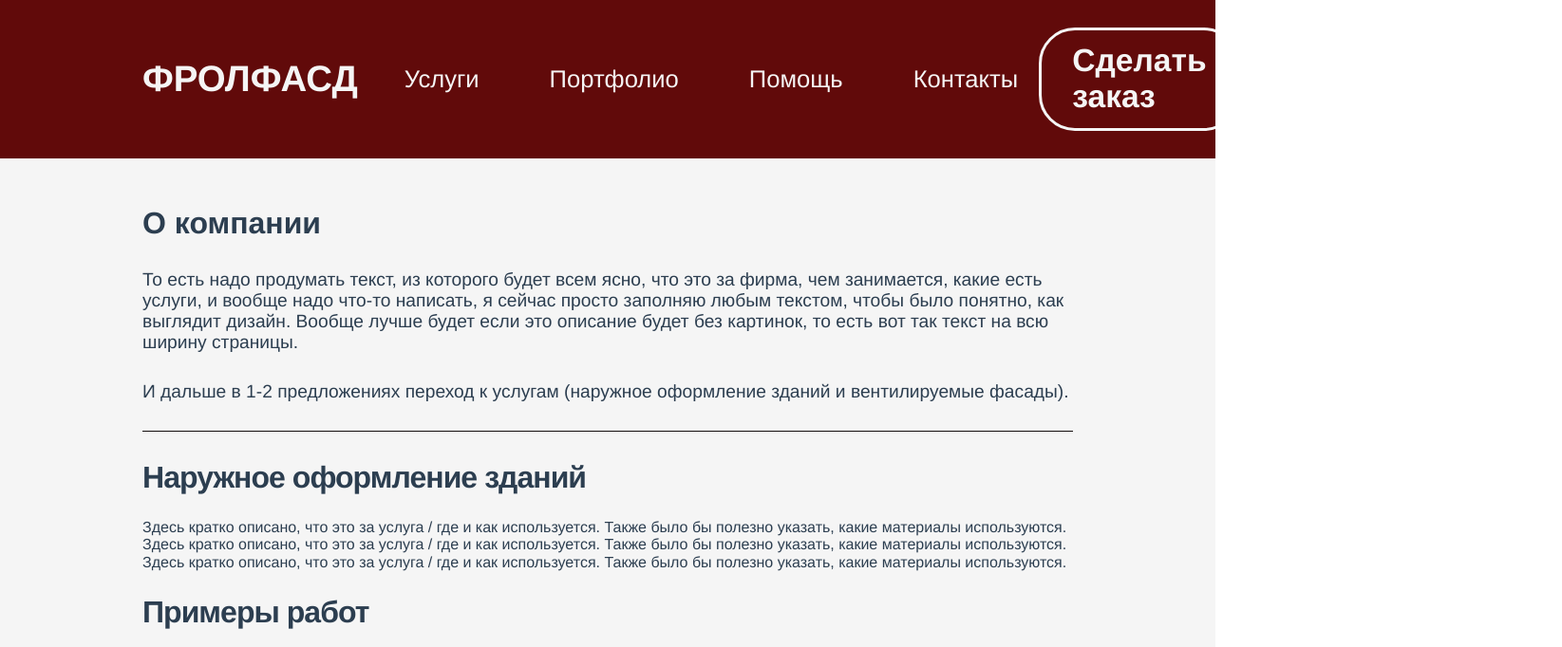
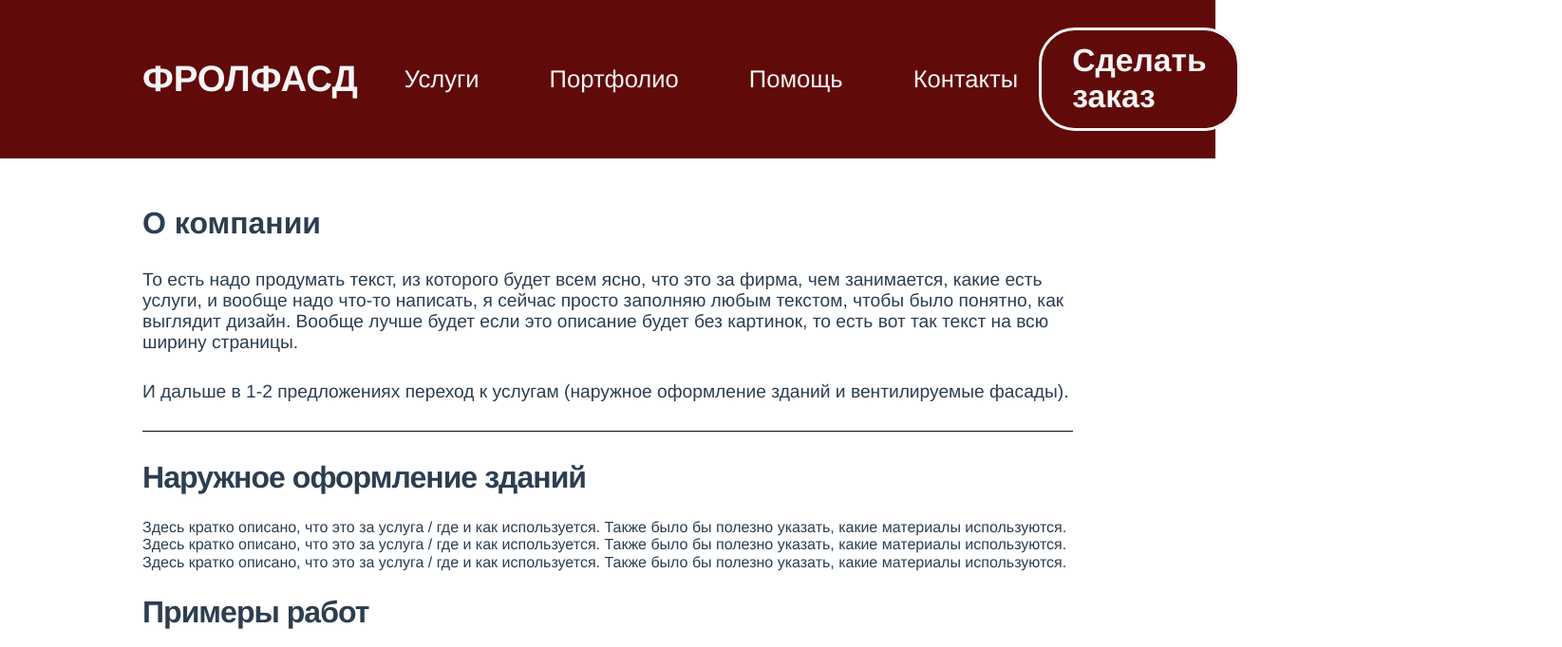
Before and after one commit to AshurovG/construction_company, a Vue app: page / in a window 1280 px wide. Shown: the top 682 px of the page at 95% size, 1645 px wide, since content can reach past the window. Built offline with nearby package versions, Linux system fonts and the light colour scheme; grey boxes are pictures that could not be loaded.

Commit message:
create file mainPage

```diff
--- a/src/App.vue
+++ b/src/App.vue
@@ -1,63 +1,26 @@
 <template>
   <div class="page">
-    <transition name="showLockinScreen">
-      <div class="locking_screen" v-if="isScreenLocked" @click="closeOrderForm"></div>
-    </transition>
-    <header-page @openOrderForm="openOrderForm"/>
-    <div class="content" ref="content">
-      <about-company-page></about-company-page>
-      <div style="border-bottom: solid 1px #130D0D;"></div>
-      <exterior-design-list/>
-      <div style="border-bottom: solid 1px #130D0D;"></div>
-      <ventilated-facades-list/>
-      <div style="border-bottom: solid 1px #130D0D;"></div>
-      <question-list></question-list>
-    </div>
-    <div class="form_for_order" v-if="isFormOpened">
-        <order-form/>
-    </div>
-    <footer-page></footer-page>
+    <main-page/>
   </div>
 </template>
 
 
+
 <script>
-import HeaderPage from './components/header.vue'
-import AboutCompanyPage from './components/AboutCompany.vue'
-import FooterPage from './components/footer.vue'
-import orderForm from './components/orderForm.vue'
-import QuestionList from './components/QuestionList.vue'
-import exteriorDesignList from './components/exteriorDesignList.vue';
-import ventilatedFacadesList from './components/ventilatedFacadesList.vue';
-
+import mainPage from './pages/mainPage.vue'
 export default {
   name: 'App',
   components:{
-    HeaderPage,
-    AboutCompanyPage,
-    FooterPage,
-    orderForm,
-    QuestionList,
-    exteriorDesignList,
-    ventilatedFacadesList
+    mainPage
   },
   data() {
     return {
-      isScreenLocked: false,
-      isFormOpened: false
+
     }
   },
   methods: {
-    openOrderForm() {
-      this.isFormOpened = true
-      this.isScreenLocked = true
-      console.log(this.isFormOpened, this.isScreenLocked)
-    },
-    closeOrderForm() {
-      this.isFormOpened = false
-      this.isScreenLocked = false
-    }
-  },
+
+  }
 
 }
 </script>
@@ -74,55 +37,5 @@ export default {
   /* margin-top: 60px; */
 }
 
-* {
-  margin: 0;
-  padding: 0;
-  border: 0;
-  box-sizing: border-box;
-}
-.page {
-  position: relative;
-  width: 100%;
-  height: 100vh;
-  background-color: #F5F5F5;
-  overflow: auto;
-}
 
-.content {
-  opacity: 1;
-  transition: opacity .2s linear;
-  margin: 0px 150px;
-  position: relative;
-}
-
-.locking_screen {
-  position: fixed;
-  top: 0;
-  left: 0;
-  width: 100%;
-  height: 100%;
-  background: rgba(61, 30, 30, 0.52);
-  backdrop-filter: blur(2px);
-  z-index: 500;
-}
-
-.showLockinScreen-enter-active,
-.showLockinScreen-leave-active {
-  transition: opacity .3s linear;
-}
-
-.showLockinScreen-enter-from,
-.showLockinScreen-leave-to {
-  opacity: 0;
-}
-
-.showOrderForm-enter-active,
-.showOrderForm-leave-active {
-  transition: opacity .2s linear;
-}
-
-.showOrderForm-enter-from,
-.showOrderForm-leave-to {
-  opacity: 0;
-}
 </style>
--- /dev/null
+++ b/src/pages/mainPage.vue
@@ -0,0 +1,128 @@
+<template>
+  <div class="main-page">
+    <transition name="showLockinScreen">
+      <div class="locking_screen" v-if="isScreenLocked" @click="closeOrderForm"></div>
+    </transition>
+    <header-page @openOrderForm="openOrderForm"/>
+    <div class="content" ref="content">
+      <about-company-page></about-company-page>
+      <div style="border-bottom: solid 1px #130D0D;"></div>
+      <exterior-design-list/>
+      <div style="border-bottom: solid 1px #130D0D;"></div>
+      <ventilated-facades-list/>
+      <div style="border-bottom: solid 1px #130D0D;"></div>
+      <question-list></question-list>
+    </div>
+    <div class="form_for_order" v-if="isFormOpened">
+        <order-form/>
+    </div>
+    <footer-page></footer-page>
+  </div>
+</template>
+
+
+<script>
+import HeaderPage from '../components/header.vue'
+import AboutCompanyPage from '../components/AboutCompany.vue'
+import FooterPage from '../components/footer.vue'
+import orderForm from '../components/orderForm.vue'
+import QuestionList from '../components/QuestionList.vue'
+import exteriorDesignList from '../components/exteriorDesignList.vue';
+import ventilatedFacadesList from '../components/ventilatedFacadesList.vue';
+
+export default {
+  name: 'App',
+  components:{
+    HeaderPage,
+    AboutCompanyPage,
+    FooterPage,
+    orderForm,
+    QuestionList,
+    exteriorDesignList,
+    ventilatedFacadesList
+  },
+  data() {
+    return {
+      isScreenLocked: false,
+      isFormOpened: false
+    }
+  },
+  methods: {
+    openOrderForm() {
+      this.isFormOpened = true
+      this.isScreenLocked = true
+      console.log(this.isFormOpened, this.isScreenLocked)
+    },
+    closeOrderForm() {
+      this.isFormOpened = false
+      this.isScreenLocked = false
+    }
+  },
+
+}
+</script>
+
+<style>
+@import url(../reset.css);
+
+#app {
+  font-family: Avenir, Helvetica, Arial, sans-serif;
+  -webkit-font-smoothing: antialiased;
+  -moz-osx-font-smoothing: grayscale;
+  /* text-align: center; */
+  color: #2c3e50;
+  /* margin-top: 60px; */
+}
+
+* {
+  margin: 0;
+  padding: 0;
+  border: 0;
+  box-sizing: border-box;
+}
+.page-main {
+  position: relative;
+  width: 100%;
+  height: 100vh;
+  background-color: #F5F5F5;
+  overflow: auto;
+}
+
+.content {
+  opacity: 1;
+  transition: opacity .2s linear;
+  margin: 0px 150px;
+  position: relative;
+}
+
+.locking_screen {
+  position: fixed;
+  top: 0;
+  left: 0;
+  width: 100%;
+  height: 100%;
+  background: rgba(61, 30, 30, 0.52);
+  backdrop-filter: blur(2px);
+  z-index: 500;
+}
+
+.showLockinScreen-enter-active,
+.showLockinScreen-leave-active {
+  transition: opacity .3s linear;
+}
+
+.showLockinScreen-enter-from,
+.showLockinScreen-leave-to {
+  opacity: 0;
+}
+
+.showOrderForm-enter-active,
+.showOrderForm-leave-active {
+  transition: opacity .2s linear;
+}
+
+.showOrderForm-enter-from,
+.showOrderForm-leave-to {
+  opacity: 0;
+}
+</style>
```
